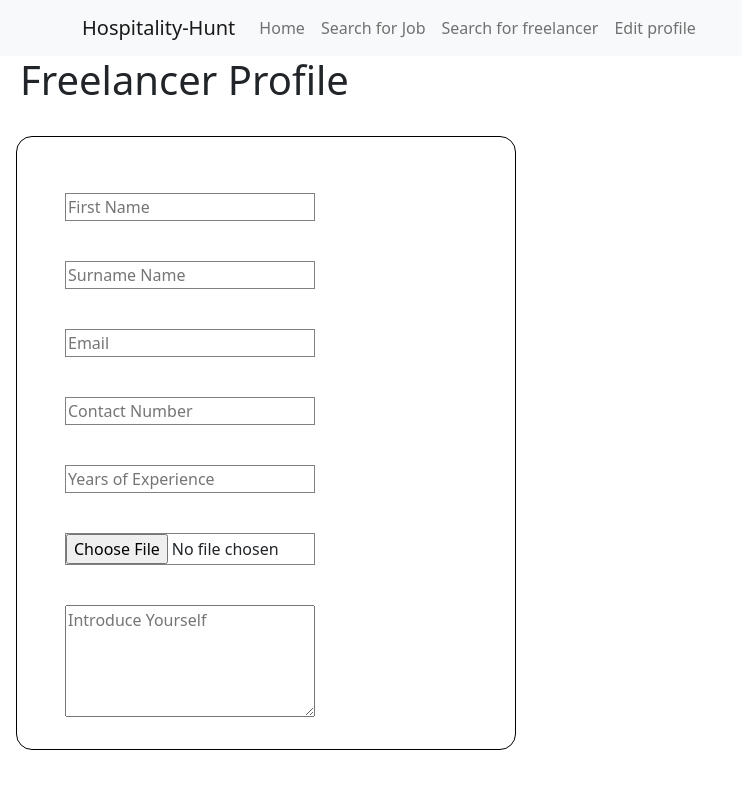
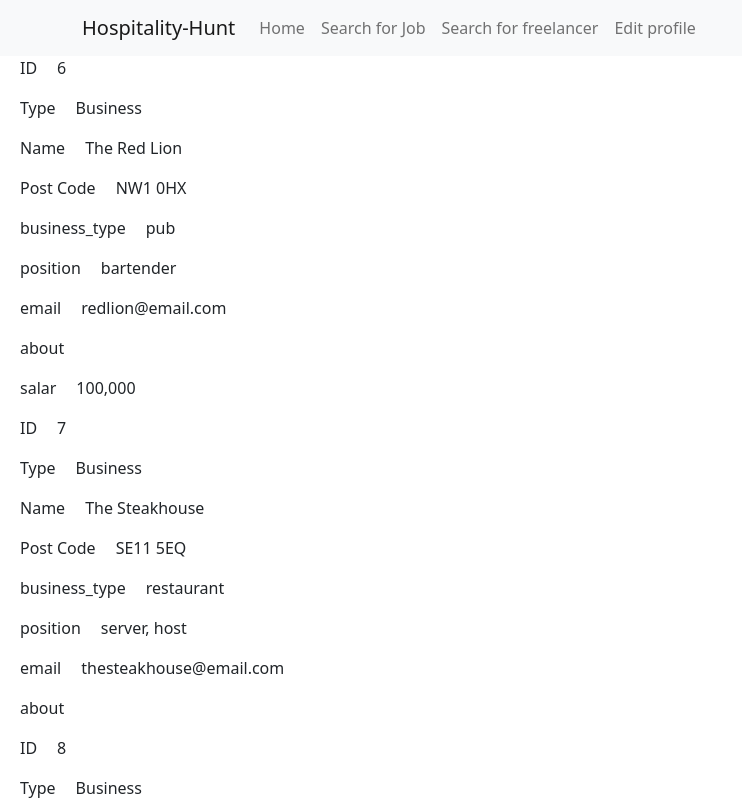
Before and after one commit to russell-gh/hospitality-hunt, a React (Create React App) app: page / in a window 1280 px wide. Shown: the top 800 px of the page, without its empty margins (0-742 px from the left). Built offline with nearby package versions, Linux system fonts and the light colour scheme.

Commit message:
added dynamic job details interface and basic language file system

```diff
--- a/src/components/JobDetails.jsx
+++ b/src/components/JobDetails.jsx
@@ -2,8 +2,10 @@ import React from "react";
 import { selectBusinesses } from "../features/hospitality/hospitalitySlice";
 import { useSelector } from "react-redux";
 import "./JobDetails.css";
+import { listingText } from '../language/english';
 
 const JobDetails = () => {
+
     const businesses = useSelector(selectBusinesses);
     console.log(businesses);
     if (!businesses) {
@@ -13,23 +15,33 @@ const JobDetails = () => {
     return businesses.map((business) => {
         const { business_name, location, business_type, position, email, about } =
             business;
-    return (
-      <div className="job-details">
-        <h1>Job Details</h1>
-        <h2>Type of Role</h2>
-        <p>{business_name}</p>
-        <h2>Location of Restaurant:</h2>
-        <p>{location}</p>
-        <h2>Type of Business:</h2>
-        <p>{business_type}</p>
-        <h2>Type of Role:</h2>
-        <p>{position}</p>
-        <h2>Contact information:</h2>
-        <p>{email}</p>
-        <h2>Further information:</h2>
-        <p>{about}</p>
+
+        const bArray = Object.entries(business)
+
+        return bArray.map(item => {
+            return <div style={{ display: 'flex' }}>
+                <p>{listingText[item[0]] ? listingText[item[0]] : item[0]}</p>
+                <p>{item[1]}</p>
             </div>
-    );
+        })
+
+        // return (
+        //     <div className="job-details">
+        //         <h1>Job Details</h1>
+        //         <h2>Type of Role</h2>
+        //         <p>{business_name}</p>
+        //         <h2>Location of Restaurant:</h2>
+        //         <p>{location}</p>
+        //         <h2>Type of Business:</h2>
+        //         <p>{business_type}</p>
+        //         <h2>Type of Role:</h2>
+        //         <p>{position}</p>
+        //         <h2>Contact information:</h2>
+        //         <p>{email}</p>
+        //         <h2>Further information:</h2>
+        //         <p>{about}</p>
+        // //    </div>
+        // );
     });
 };
 
--- a/src/features/hospitality/hospitalitySlice.js
+++ b/src/features/hospitality/hospitalitySlice.js
@@ -1,7 +1,7 @@
 import { createSlice } from "@reduxjs/toolkit";
 
 const initialState = {
-  screenMode: 10,
+  screenMode: 9,
 
 
   value: 10,
@@ -17,6 +17,7 @@ const initialState = {
       position: "bartender",
       email: "redlion@email.com",
       about: "",
+      salar: '100,000'
     },
     {
       ID: 7,
--- /dev/null
+++ b/src/language/english.js
@@ -0,0 +1,5 @@
+export const listingText = {
+    type: 'Type',
+    business_name: 'Name',
+    location: 'Post Code'
+}
```
Lines whose indentation alone changed are shown as unchanged.
